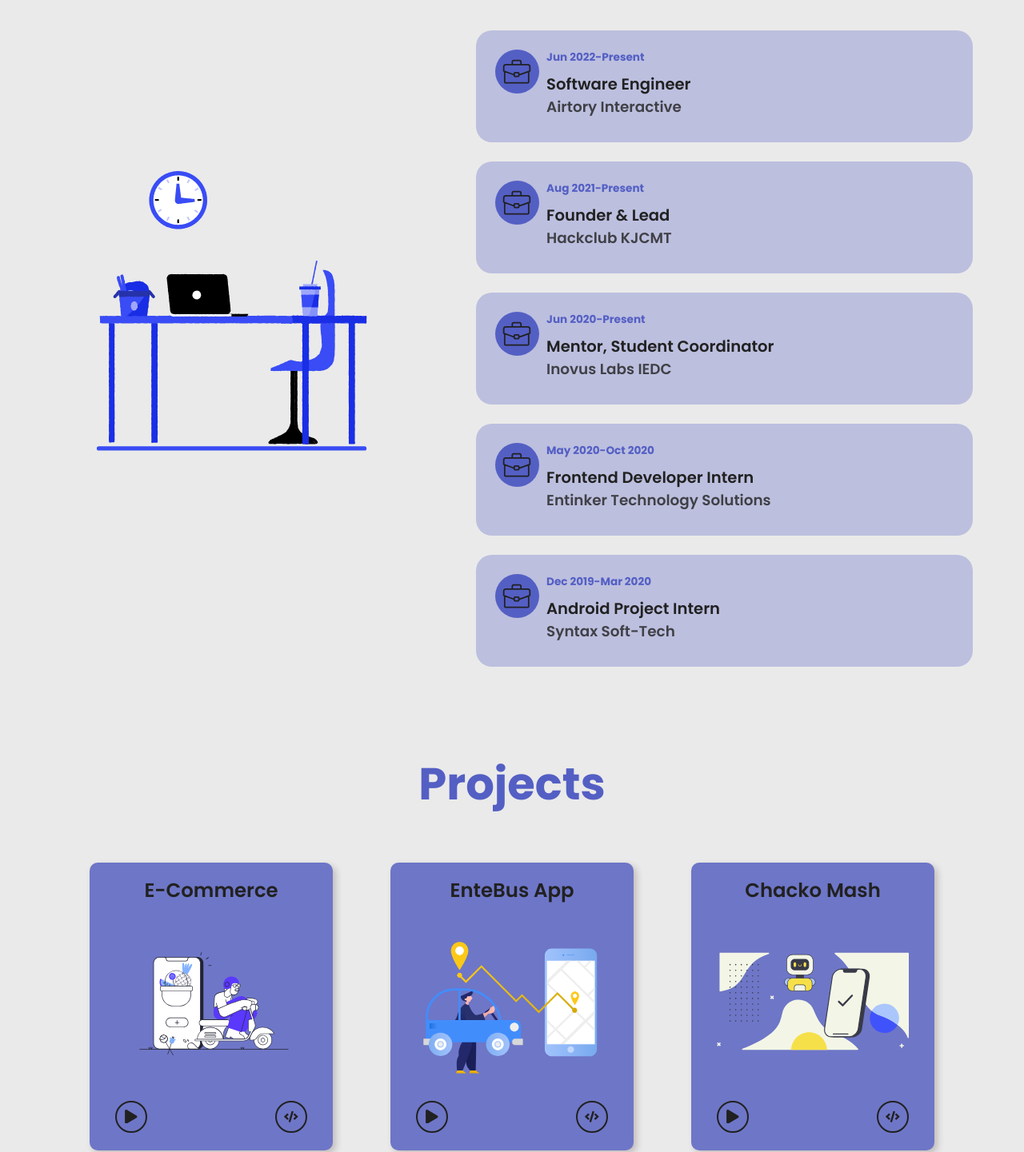
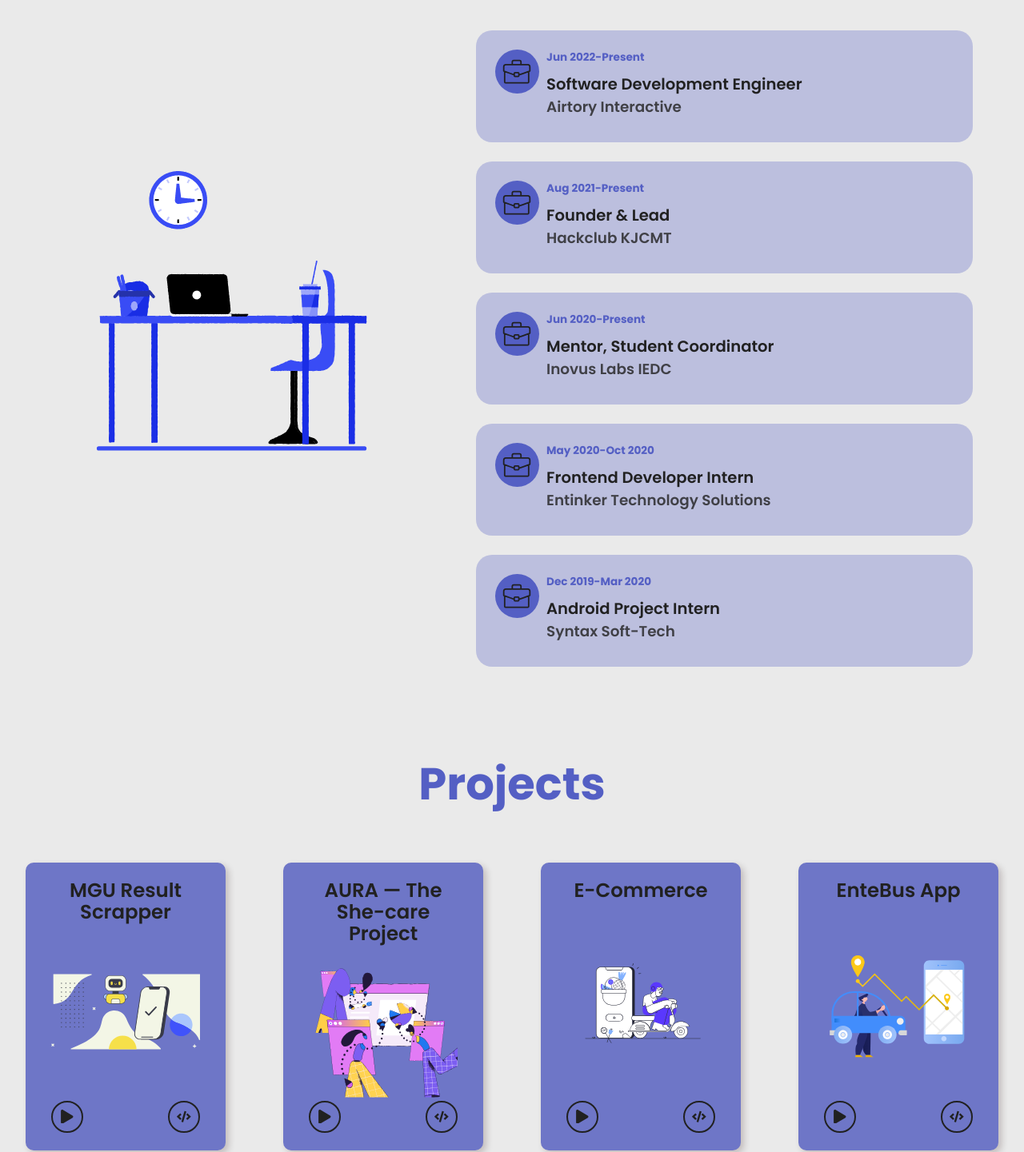
Before and after one commit to decoded-cipher/portfolio_2.0, a React (Create React App) app: page / in a window 1280 px wide. Shown: the part 2991-4432 px from the top of the page at 80% size. Built offline with nearby package versions, Linux system fonts and the light colour scheme; a web font is replaced by a local one.

Commit message:
feat : Data Updation

```diff
--- a/src/components/Blog/Blog.js
+++ b/src/components/Blog/Blog.js
@@ -45,11 +45,11 @@
             {blogData.length > 0 && (
                 <div className="blog" id="blog" style={{backgroundColor: theme.secondary}}>
                     <div className="blog--header">
-                        <h1 style={{color: theme.primary}}>Blog</h1>
+                        <h1 style={{color: theme.primary}}>Blogs</h1>
                     </div>
                     <div className="blog--body">
                         <div className="blog--bodyContainer">
-                            {blogData.slice(0, 3).reverse().map(blog => (
+                            {blogData.slice(5, 9).reverse().map(blog => (
                                 <SingleBlog
                                     theme={theme}
                                     title={blog.title}
@@ -63,7 +63,7 @@
                             ))}
                         </div>
 
-                        {blogData.length > 3 && (
+                        {blogData.length > 4 && (
                             <div className="blog--viewAll">
                                 <Link to="/blog">
                                     <button className={classes.viewAllBtn}>
--- a/src/components/Projects/Projects.js
+++ b/src/components/Projects/Projects.js
@@ -52,7 +52,7 @@
                     </div>
                     <div className="projects--body">
                         <div className="projects--bodyContainer">
-                            {projectsData.slice(0, 3).map(project => (
+                            {projectsData.slice(0, 4).map(project => (
                                 <SingleProject
                                     theme={theme}
                                     key={project.id}
--- a/src/data/blogData.js
+++ b/src/data/blogData.js
@@ -2,7 +2,7 @@
     {
         id: 1,
         title: 'HOW BLOCKCHAIN CAN TRANSFORM A COUNTRY LIKE INDIA?',
-        description: 'Let’s start with Agriculture. Agriculture for us, to do anything in transforming India; we first have to look...',
+        description: 'Let\'s start with Agriculture. Agriculture for us, to do anything in transforming India; we first have to look...',
         date: 'Apr 8, 2020',
         image: 'https://www.wallpaperkiss.com/wimg/b/237-2377265_big.jpg',
         url: 'https://medium.com/inovus-labs-iedc/how-blockchain-can-transform-a-country-like-india-2f3d62a0fc3a'
@@ -39,6 +39,39 @@
         image: 'https://c0.wallpaperflare.com/preview/355/109/197/quantum-computer-processor-computer-technology.jpg',
         url: 'https://medium.com/@decoded_cipher/introduction-to-quantum-computing-1f49d0c9732a'
     },
+
+    {
+        id: 6,
+        title: 'MGU Exam Result Announcement : A nightmare',
+        description: 'Even without proper access to resources, a super-nerd like me could attempt to resolve the issue. It\'s not always the lack of the right...',
+        date: 'Apr 01, 2023',
+        image: 'https://images.unsplash.com/photo-1523050854058-8df90110c9f1',
+        url: 'https://medium.com/@decoded_cipher/introduction-to-quantum-computing-1f49d0c9732a'
+    },
+    {
+        id: 7,
+        title: 'The story behind a simple, yet complicated Smart Door!',
+        description: 'Here\'s an interesting tale behind the development of an RFID-based Smart Access Door (frankly speaking, an over-engineered one), that we\'ve put together recently at Inovus Labs...',
+        date: 'Aug 21, 2023',
+        image: 'https://images.unsplash.com/photo-1553341640-6b28ff92098a',
+        url: 'https://blog.inovuslabs.org/inovus-smart-door/'
+    },
+    {
+        id: 8,
+        title: 'Rising from the Ashes: Restoring Inovus Blogs Post-Termination',
+        description: 'Here\'s how we managed to recover the contents of a blog hosted on an AWS EC2 instance after being wrongfully terminated...',
+        date: 'Nov 04, 2023',
+        image: 'https://images.unsplash.com/photo-1591913139332-f8172ef511da',
+        url: 'https://blog.inovuslabs.org/restoring-inovus-blogs/'
+    },
+    {
+        id: 9,
+        title: 'It works on my machine... Not on yours... But why? Let\'s talk Docker!',
+        description: 'For Dev & DevOps geeks, ensuring that your application runs smoothly across different environments can often be a daunting task. A phrase...',
+        date: 'Jul 10, 2024',
+        image: 'https://c4.wallpaperflare.com/wallpaper/1010/207/702/docker-containers-minimalism-typography-wallpaper-preview.jpg',
+        url: 'https://blog.inovuslabs.org/restoring-inovus-blogs/'
+    },
 ]
 
 
--- a/src/data/contactsData.js
+++ b/src/data/contactsData.js
@@ -1,5 +1,5 @@
 export const contactsData = {
-    email: 'mail@arjunkrishna.in',
+    email: 'mail@arjunkrishna.dev',
     phone: '+91 9400057152',
     address: 'Inovus Labs, C/o KJCMT, Changanacherry, Kottayam, Kerala, IN.',
 
--- a/src/data/experienceData.js
+++ b/src/data/experienceData.js
@@ -2,7 +2,7 @@
     {
         id: 1,
         company: 'Airtory Interactive',
-        jobtitle: 'Software Engineer',
+        jobtitle: 'Software Development Engineer',
         startYear: 'Jun 2022',
         endYear: 'Present'
     },
--- a/src/data/projectsData.js
+++ b/src/data/projectsData.js
@@ -1,6 +1,6 @@
 import one from '../assets/svg/projects/one.svg'
 import two from '../assets/svg/projects/two.svg'
-// import three from '../assets/svg/projects/three.svg'
+import three from '../assets/svg/projects/three.svg'
 import four from '../assets/svg/projects/four.svg'
 import five from '../assets/svg/projects/five.svg'
 import six from '../assets/svg/projects/six.svg'
@@ -11,12 +11,30 @@
 import ten from '../assets/svg/projects/ten.svg'
 import eleven from '../assets/svg/projects/eleven.svg'
 // import twelve from '../assets/svg/projects/twelve.svg'
-import thirteen from '../assets/svg/projects/thirteen.svg'
+// import thirteen from '../assets/svg/projects/thirteen.svg'
 
 
 export const projectsData = [
     {
         id: 1,
+        projectName: 'MGU Result Scrapper',
+        projectDesc: 'A project to automate the process of fetching (web scraping) results from the MGU result portal, sending them to students via email as secure PDFs, and generating consolidated...',
+        tags: ['Node.js', 'RabbitMQ', 'Playwright', 'Sheet.js'],
+        code: 'https://github.com/decoded-cipher/mgu-result-scraper',
+        demo: '#',
+        image: ten
+    },
+    {
+        id: 2,
+        projectName: 'AURA — The She-care Project',
+        projectDesc: 'A PWA turned android app focused on Women\'s Wellness Companion to track menstrual cycles, pregnancy, doctor appointments, hospital finder, and a supportive community.',
+        tags: ['Vue.js', 'Node.js', 'Capacitor (Ionic)'],
+        code: 'https://github.com/decoded-cipher/Aura',
+        demo: '#',
+        image: three
+    },
+    {
+        id: 3,
         projectName: 'E-Commerce',
         projectDesc: 'This project aims to build a single admin/vendor ecommerce platform with Payment Gateway Integration.',
         tags: ['Handlebars', 'Node.js', 'MongoDB'],
@@ -25,7 +43,7 @@
         image: five
     },
     {
-        id: 2,
+        id: 4,
         projectName: 'EnteBus App',
         projectDesc: 'Private Bus Real-time Tracking System using Google Maps API',
         tags: ['Android', 'Java', 'SQLite'],
@@ -34,7 +52,7 @@
         image: six
     },
     {
-        id: 3,
+        id: 5,
         projectName: 'Chacko Mash',
         projectDesc: 'Official Bot at Inovus Labs Discord Server built for effective Server Management.',
         tags: ['Node.js'],
@@ -43,7 +61,7 @@
         image: ten
     },
     {
-        id: 4,
+        id: 6,
         projectName: 'CarGo Pooling Services',
         projectDesc: 'An aggregator service that connects people who drive the way, with those who are interested in having a shared trip.',
         tags: ['PHP', 'Bootstrap', 'MySQL'],
@@ -52,7 +70,7 @@
         image: eight
     },
     {
-        id: 5,
+        id: 7,
         projectName: 'CoLab Render Farm',
         projectDesc: 'A Render Farm for Blender File renderings on Google CoLab Notebooks',
         tags: ['Google CoLab', 'Python', 'Jupyter Notebook'],
@@ -61,7 +79,7 @@
         image: two
     },
     {
-        id: 6,
+        id: 8,
         projectName: 'CoLab Crypto Mining',
         projectDesc: 'My Cryptocurrency Mining Experiments on Google CoLab Notebooks.',
         tags: ['Google CoLab', 'Python', 'Jupyter Notebook'],
@@ -70,7 +88,7 @@
         image: one
     },
     {
-        id: 7,
+        id: 9,
         projectName: 'IoT Projects',
         projectDesc: 'This repository holds a small fraction of the IoT Projects that I have done at Inovus Labs.',
         tags: ['Arduino', 'ESP Boards', 'Raspberry Pi'],
@@ -79,32 +97,14 @@
         image: eleven
     },
     {
-        id: 8,
-        projectName: 'Vue Calculator',
-        projectDesc: 'A Simple Calculator that mimics the UI of Windows 10 built-in Calculator. Later converted to App using Apache Cordova.',
-        tags: ['Vue', 'JavaScript', 'Apache Cordova'],
-        code: 'https://github.com/decoded-cipher/Vue-Calculator',
-        demo: '#',
-        image: thirteen
-    },
-    {
-        id: 9,
-        projectName: 'WhatsApp UI',
-        projectDesc: 'This project aims to clone the UI of WhatsApp in Android, without the use of any component frameworks.',
-        tags: ['Vue', 'Tailwind.css'],
-        code: 'https://github.com/decoded-cipher/Vue-WhatsApp-Clone',
-        demo: '#',
-        image: four
-    },
-    {
         id: 10,
         projectName: 'Morse Code Converter',
         projectDesc: 'A morse code generator that converts typed text to morse code & to its equivalent sounds.',
         tags: ['Handlebars', 'Node.js'],
         code: 'https://github.com/decoded-cipher/morsecode-converter',
         demo: 'https://verbose-reflective-recorder.glitch.me/',
-        image: ten
-    },
+        image: four
+    }
 ]
 
 
--- a/src/data/skillsData.js
+++ b/src/data/skillsData.js
@@ -6,9 +6,15 @@
     'Bootstrap',
     'Tailwind',
     'Bulma',
+    'ViteJS',
     'Vue',
+    'Nuxt JS',
+    'VuetifyJS',
+    'Ionic',
+    'CapacitorJs',
     'Svelte',
     'Node JS',
+    'Typescript',
     'Photoshop',
     'Illustrator',
     'Figma',
@@ -24,6 +30,7 @@
     'Git',
     'Docker',
     'AWS',
+    'React',
 ]
 
 // Choose your skills from below. Make sure it's in the same format and spelled correctly.
```
